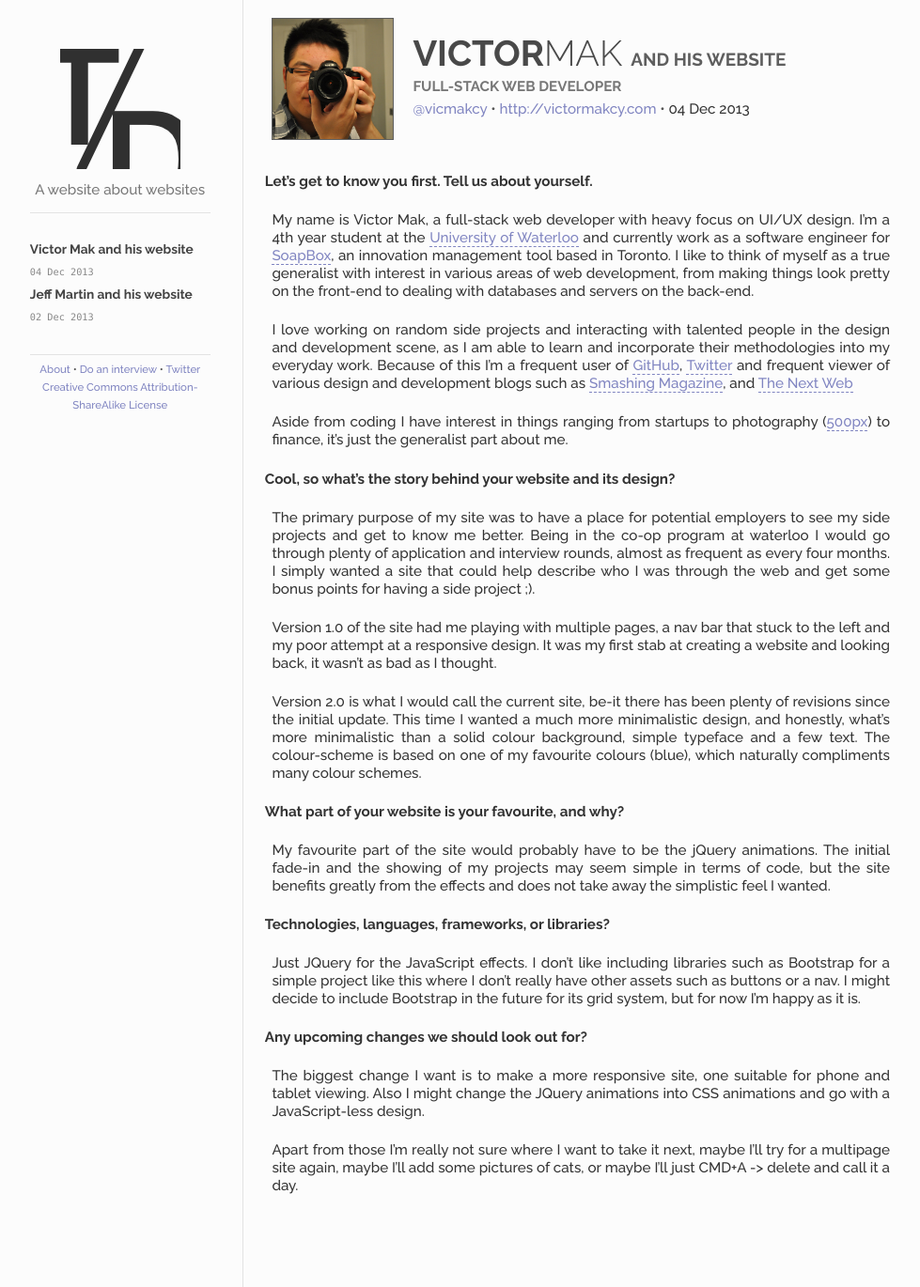
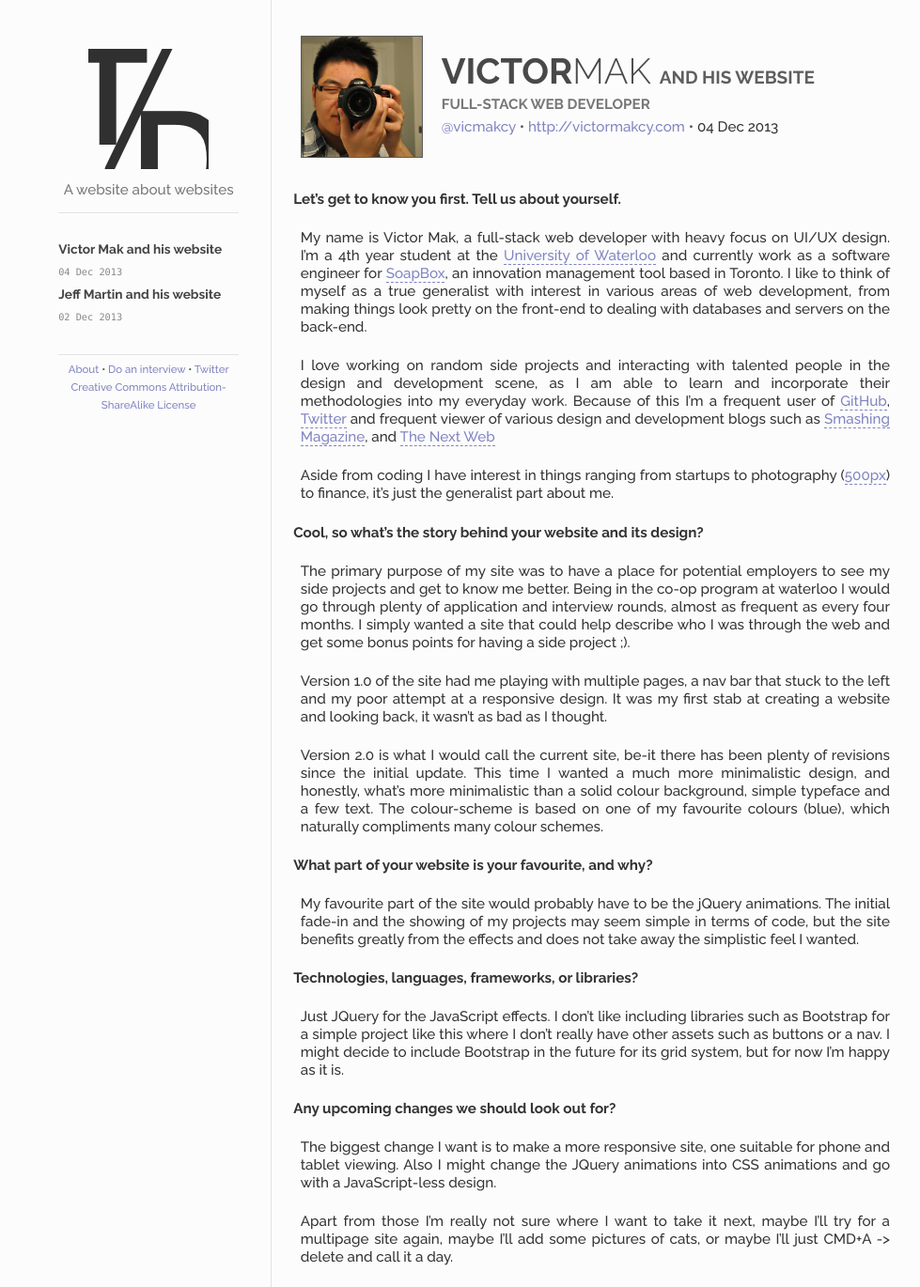
Before and after one commit to the-development/thedevelopment, a Jekyll site: the page built from index.html, in a window 1280 px wide. Shown: the whole page at 94% size, without its empty margins (105-1084 px from the left). Built offline with Jekyll 4.4.1, drawn with Linux system fonts in a browser that asks for light colours; Markdown is read by kramdown in place of the engine named in the settings.

Commit message:
extra padding to the whole website

```diff
--- a/css/main.css
+++ b/css/main.css
@@ -126,7 +126,7 @@ a:hover {
 /*****************************************************************************/
 
 #post-info {
-  padding-top: 1.25em;
+  padding-top: 2.5em;
   margin-bottom: 2em;
   display: table;
 }
@@ -139,7 +139,7 @@ a:hover {
 
 #dp {
   max-width: 128px;
-  border: 1px solid #5e5e5e;
+  border: 1px solid #5c5c5c;
 }
 
 #dp-container {
@@ -256,7 +256,7 @@ a:hover {
 .sidebar {
   float: left;
   width: 15%;
-  padding-left: 9em;
+  padding-left: 11em;
   padding-right: 2.25em;
   border-right: 1px solid #e3e3e3;
 }
@@ -268,7 +268,7 @@ a:hover {
 
 .header {
   text-align: center;
-  padding-top: 1.25em;
+  padding-top: 2.5em;
 }
 
 .sidebar a {
```
